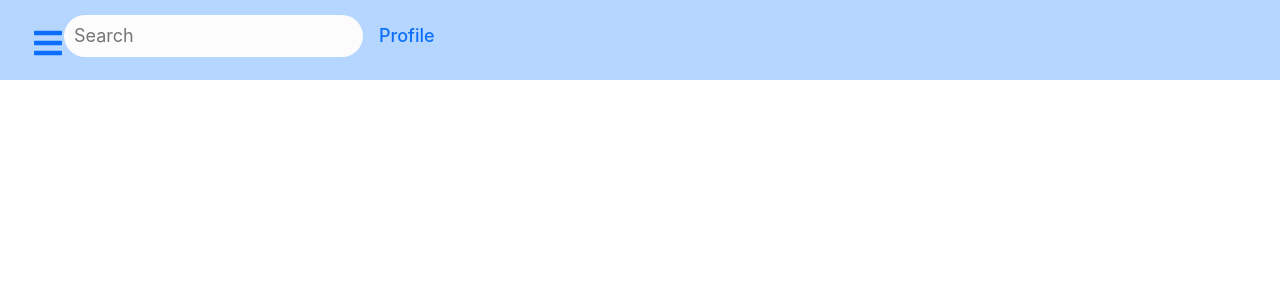
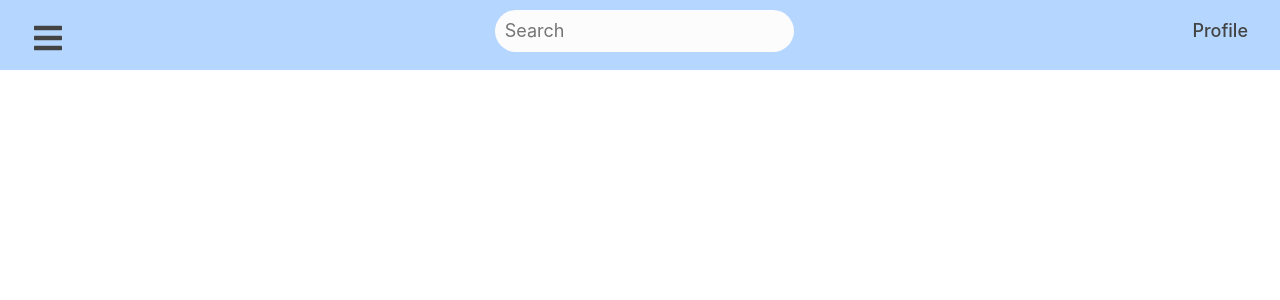
Before and after one commit to yiyangshen/COMP30022-DocMcStuffins, a React (Create React App) app in the folder frontend/: page / in a window 1280 px wide. Shown: the top 300 px of the page. Built offline with nearby package versions, Linux system fonts and the light colour scheme.

Commit message:
Fixed centralization of navigation bar layout

```diff
--- a/frontend/src/components/nav.tsx
+++ b/frontend/src/components/nav.tsx
@@ -1,23 +1,13 @@
 /* Import the required libraries and types */
-import React, { useState, useContext } from "react";
-import { Link, NavLink } from "react-router-dom";
-import { ReactSVG } from "react-svg";
-import { Nav, Navbar, Form } from "react-bootstrap";
+import { useState } from "react";
+import { Link } from "react-router-dom";
+import { Form } from "react-bootstrap";
 import * as FaIcons from "react-icons/fa";
 import * as AiIcons from "react-icons/ai";
 import { SidebarData } from "./sidebarData";
 
 /* Import components */
 import "../css/nav.css";
-import history from "../history";
-import Logo from "../img/logo.svg";
-import Dashboard from "../img/dashboard.svg";
-import Contacts from "../img/contacts.svg";
-import Groups from "../img/groups.svg";
-import Memos from "../img/memos.svg";
-import Logout from "../img/logout.svg";
-import BackArrow from "../img/back-arrow.svg";
-import FrontArrow from "../img/front-arrow.svg";
 
 function Navi() {
     const [sidebar, setSidebar] = useState(false);
@@ -35,13 +25,9 @@ function Navi() {
                         <input type="text" placeholder="Search" className="" />
                     </h2>
                 </Form>
-                <Nav>
-                    <Nav.Item>
-                        <Nav.Link href="/profile">
-                            <h2>Profile</h2>
-                        </Nav.Link>
-                    </Nav.Item>
-                </Nav>
+                <Link to="/profile" className="menu-bars">
+                    <h2>Profile</h2>
+                </Link>
             </div>
 
             <nav className={sidebar ? "nav-menu active" : "nav-menu"}>
--- a/frontend/src/components/sidebarData.tsx
+++ b/frontend/src/components/sidebarData.tsx
@@ -1,6 +1,4 @@
-import React from "react";
 import * as AiIcons from "react-icons/ai";
-import * as BiIcons from "react-icons/bi";
 
 export const SidebarData = [
     {
--- a/frontend/src/css/nav.css
+++ b/frontend/src/css/nav.css
@@ -1,15 +1,21 @@
 .navbar {
     background-color: #b5d7ff;
-    height: 80px;
+    height: 70px;
     display: flex;
-    justify-content: start;
     align-items: center;
 }
 
 .menu-bars {
     margin-left: 2rem;
+    margin-right: 2rem;
     font-size: 2rem;
     background: none;
+    color: #434343;
+    text-decoration: none;
+}
+
+.menu-bars:hover {
+    color: #ffffff;
 }
 
 .nav-menu {
@@ -31,7 +37,6 @@
 
 .nav-text {
     display: flex;
-    justify-content: start;
     align-items: center;
     padding: 8px 0px 8px 16px;
     list-style: none;
@@ -56,12 +61,13 @@
 }
 
 .logout {
-    position: fixed;
-    bottom: 0;
+    position: absolute;
+    bottom: 0px;
 }
 
 .nav-menu-items {
     width: 100%;
+    color: #434343;
 }
 
 .navbar-toggle {
@@ -69,7 +75,6 @@
     width: 100%;
     height: 80px;
     display: flex;
-    justify-content: start;
     align-items: center;
 }
 span {
@@ -93,6 +98,10 @@ span {
     background-color: #b5d7ff;
 }
 
+.form-center {
+    margin-left: 2rem;
+}
+
 input[type="text"],
 input[type="password"] {
     border-radius: 50px;
@@ -107,14 +116,17 @@ input[type="password"] {
 h1 {
     font-family: inter;
     font-size: 24px;
+    color: #434343;
 }
 
 h2 {
     font-family: inter;
     font-size: 18px;
+    color: #434343;
 }
 
 p {
     font-family: inter;
     font-size: 14px;
+    color: #434343;
 }
```
